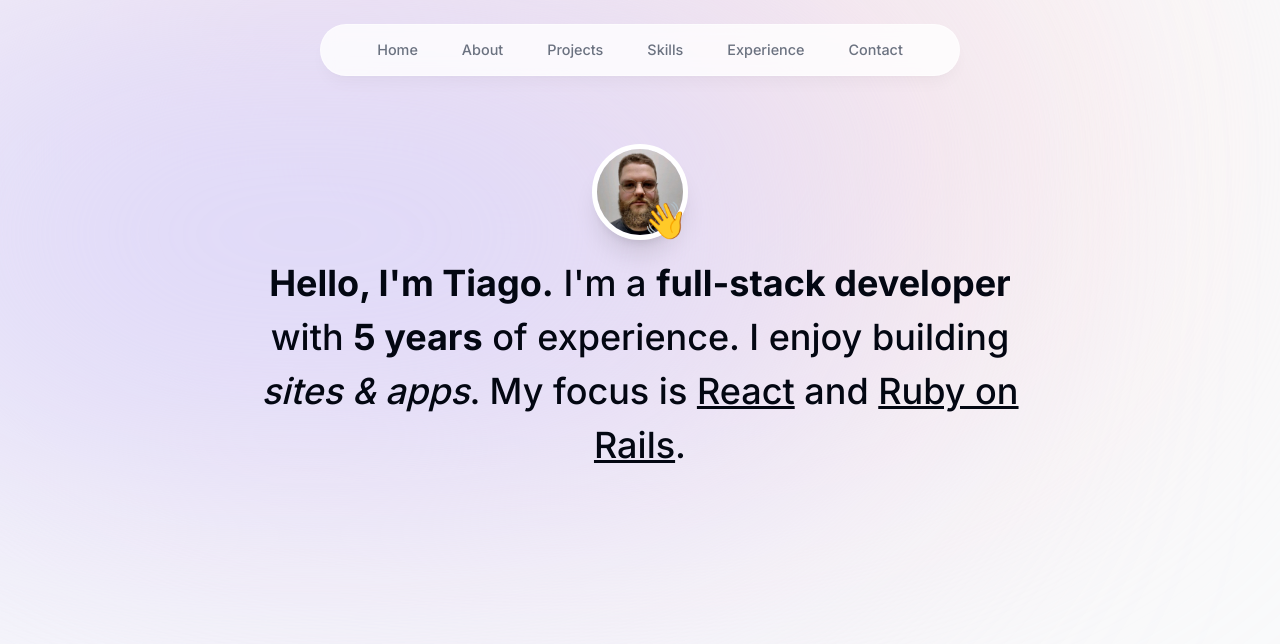
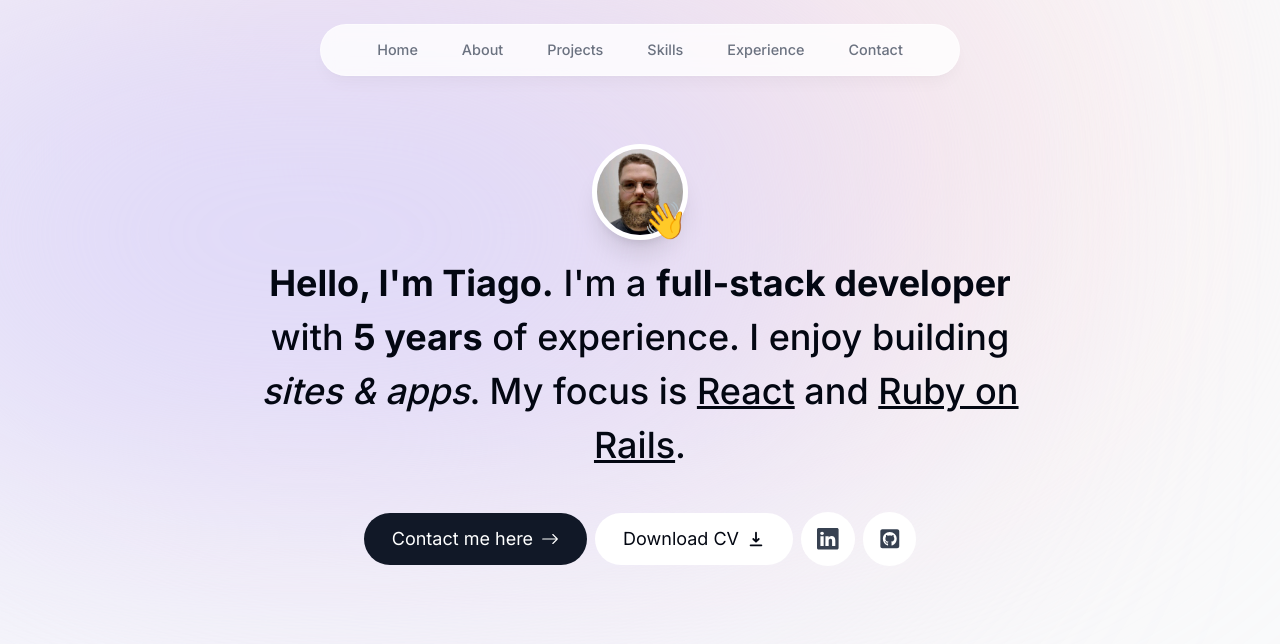
Before and after one commit to tiagorahal/portfolio_2.0, a Next.js app: page / in a window 1280 px wide. Shown: the top 644 px of the page. Built offline with nearby package versions, Linux system fonts and the light colour scheme.

Commit message:
Add links row

```diff
--- a/components/intro.tsx
+++ b/components/intro.tsx
@@ -4,6 +4,10 @@ import React from "react";
 import Image from "next/image";
 import profilePic from "../public/profile.jpeg";
 import { motion } from "framer-motion";
+import Link from "next/link";
+import { BsArrowRight, BsLinkedin } from "react-icons/bs"
+import { HiDownload } from "react-icons/hi"
+import { FaGithubSquare } from "react-icons/fa";
 
 export default function Intro() {
   return (
@@ -56,6 +60,25 @@ export default function Intro() {
         building <span className="italic">sites & apps</span>. My focus is{" "}
         <span className="underline">React</span> and <span className="underline">Ruby on Rails</span>.
       </motion.h1>
+
+      <div className="flex flex-col sm:flex-row items-center justify-center gap-2 px-4 text-lg">
+        <Link
+        href="#contact"
+        className="bg-gray-900 text-white px-7 py-3 flex items-center gap-2 rounded-full">
+          Contact me here
+          <BsArrowRight />
+        </Link>
+        <a className="bg-white px-7 py-3 flex items-center gap-2 rounded-full">
+          Download CV
+          <HiDownload />
+        </a>
+        <a className="bg-white p-4 flex text-gray-700 items-center gap-2 rounded-full text-[1.35rem]">
+          <BsLinkedin />
+        </a>
+        <a className="bg-white p-4 flex text-gray-700 items-center gap-2 rounded-full text-[1.35rem]">
+          <FaGithubSquare/>
+        </a>
+      </div>
     </section>
   );
 }
```
